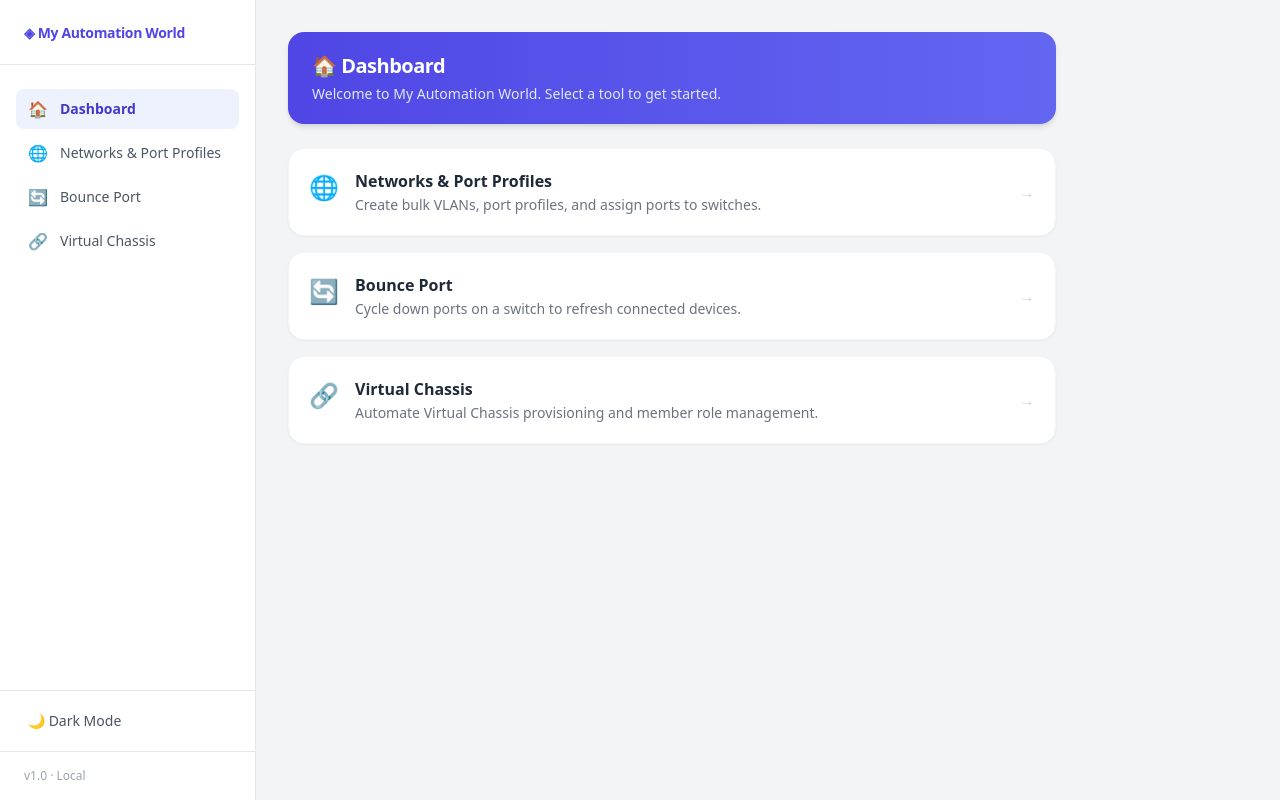
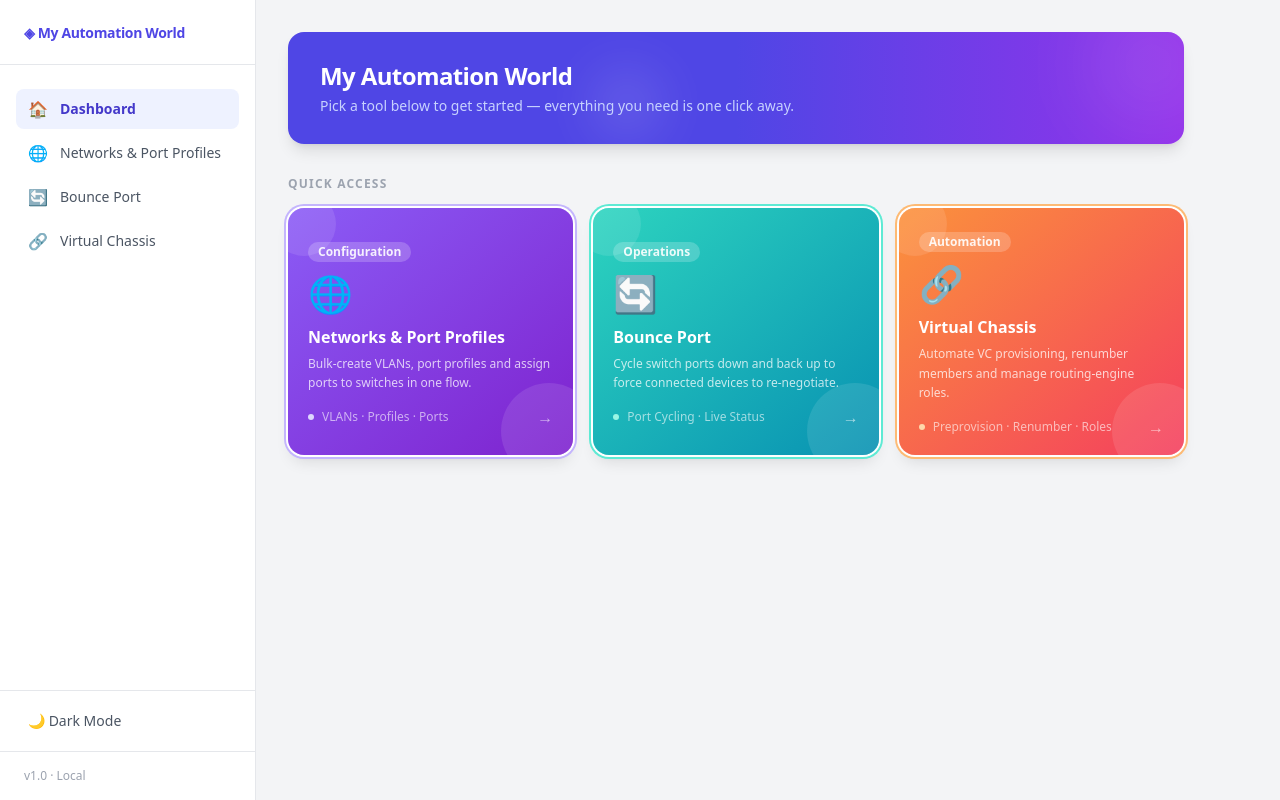
Before and after one commit to amruthasatishkumar/Vkhot-Development, a React (Vite) app in the folder dashboard-app/frontend/: page / in a window 1280 px wide. Built offline with nearby package versions, Linux system fonts and the light colour scheme.

Commit message:
dashboard improvement

```diff
--- a/dashboard-app/frontend/src/pages/DashboardHome.jsx
+++ b/dashboard-app/frontend/src/pages/DashboardHome.jsx
@@ -1,55 +1,99 @@
-const SHORTCUTS = [
+const CARDS = [
   {
     page:        'networks',
     icon:        '🌐',
     title:       'Networks & Port Profiles',
-    description: 'Create bulk VLANs, port profiles, and assign ports to switches.',
+    description: 'Bulk-create VLANs, port profiles and assign ports to switches in one flow.',
+    badge:       'Configuration',
+    stat:        'VLANs · Profiles · Ports',
+    gradient:    'from-violet-500 to-purple-700',
+    ring:        'ring-violet-300 dark:ring-violet-700',
+    badgeBg:     'bg-white/20',
+    dot:         'bg-violet-200',
   },
   {
     page:        'bounce-port',
     icon:        '🔄',
     title:       'Bounce Port',
-    description: 'Cycle down ports on a switch to refresh connected devices.',
+    description: 'Cycle switch ports down and back up to force connected devices to re-negotiate.',
+    badge:       'Operations',
+    stat:        'Port Cycling · Live Status',
+    gradient:    'from-teal-400 to-cyan-600',
+    ring:        'ring-teal-300 dark:ring-teal-700',
+    badgeBg:     'bg-white/20',
+    dot:         'bg-teal-200',
   },
   {
     page:        'virtual-chassis',
     icon:        '🔗',
     title:       'Virtual Chassis',
-    description: 'Automate Virtual Chassis provisioning and member role management.',
+    description: 'Automate VC provisioning, renumber members and manage routing-engine roles.',
+    badge:       'Automation',
+    stat:        'Preprovision · Renumber · Roles',
+    gradient:    'from-orange-400 to-rose-500',
+    ring:        'ring-orange-300 dark:ring-orange-700',
+    badgeBg:     'bg-white/20',
+    dot:         'bg-orange-200',
   },
 ];
 
 export default function DashboardHome({ onNavigate }) {
   return (
-    <div className="space-y-6 max-w-3xl">
+    <div className="space-y-8 max-w-4xl">
 
-      {/* Banner */}
-      <div className="rounded-2xl bg-gradient-to-r from-brand-600 to-indigo-500 px-6 py-5 shadow-md">
-        <p className="text-xl font-bold text-white tracking-tight">🏠 Dashboard</p>
-        <p className="text-sm text-indigo-100 mt-1">
-          Welcome to My Automation World. Select a tool to get started.
+      {/* Hero banner */}
+      <div className="rounded-2xl bg-gradient-to-r from-brand-600 via-indigo-600 to-purple-600 px-8 py-7 shadow-lg relative overflow-hidden">
+        {/* Decorative blobs */}
+        <div className="absolute -top-8 -right-8 h-32 w-32 rounded-full bg-white/10 blur-2xl" />
+        <div className="absolute bottom-0 left-1/3 h-20 w-20 rounded-full bg-white/10 blur-xl" />
+        <p className="text-2xl font-extrabold text-white tracking-tight relative">My Automation World</p>
+        <p className="text-sm text-indigo-200 mt-1 relative">
+          Pick a tool below to get started — everything you need is one click away.
         </p>
       </div>
 
-      {/* Shortcut cards */}
-      <div className="grid grid-cols-1 gap-4">
-        {SHORTCUTS.map(({ page, icon, title, description }) => (
+      {/* Section label */}
+      <div>
+        <p className="text-xs font-bold text-gray-400 dark:text-gray-500 uppercase tracking-widest mb-4">
+          Quick Access
+        </p>
+
+        {/* Cards grid */}
+        <div className="grid grid-cols-1 sm:grid-cols-3 gap-5">
+          {CARDS.map(({ page, icon, title, description, badge, stat, gradient, ring, badgeBg, dot }) => (
             <button
               key={page}
               type="button"
               onClick={() => onNavigate(page)}
-            className="w-full text-left bg-white dark:bg-gray-800 rounded-2xl border border-gray-100 dark:border-gray-700 shadow-sm p-5 flex items-start gap-4 hover:border-brand-300 dark:hover:border-brand-600 hover:shadow-md transition-all group"
+              className={`group relative w-full text-left rounded-2xl bg-gradient-to-br ${gradient} p-5 shadow-lg ring-2 ${ring} ring-offset-2 dark:ring-offset-gray-950 hover:scale-[1.03] hover:shadow-2xl active:scale-[0.98] transition-all duration-200 overflow-hidden`}
             >
-            <span className="text-2xl mt-0.5">{icon}</span>
-            <div className="flex-1 min-w-0">
-              <p className="text-base font-semibold text-gray-800 dark:text-gray-100 group-hover:text-brand-600 dark:group-hover:text-brand-400 transition-colors">
-                {title}
-              </p>
-              <p className="text-sm text-gray-500 dark:text-gray-400 mt-0.5">{description}</p>
+              {/* Decorative circle */}
+              <div className="absolute -bottom-6 -right-6 h-24 w-24 rounded-full bg-white/10" />
+              <div className="absolute -top-4 -left-4 h-16 w-16 rounded-full bg-white/10" />
+
+              {/* Badge */}
+              <span className={`inline-block ${badgeBg} text-white/90 text-xs font-semibold px-2.5 py-0.5 rounded-full mb-3 relative`}>
+                {badge}
+              </span>
+
+              {/* Icon */}
+              <div className="text-4xl mb-3 relative">{icon}</div>
+
+              {/* Title */}
+              <p className="text-base font-bold text-white leading-snug relative">{title}</p>
+
+              {/* Description */}
+              <p className="text-xs text-white/75 mt-1.5 leading-relaxed relative">{description}</p>
+
+              {/* Stat strip */}
+              <div className="mt-4 flex items-center gap-2 relative">
+                <span className={`h-1.5 w-1.5 rounded-full ${dot}`} />
+                <span className="text-xs text-white/60 font-medium">{stat}</span>
+                <span className="ml-auto text-white/60 group-hover:text-white group-hover:translate-x-1 transition-all duration-200 text-base leading-none">→</span>
               </div>
-            <span className="text-gray-300 dark:text-gray-600 group-hover:text-brand-400 dark:group-hover:text-brand-400 transition-colors self-center">→</span>
             </button>
           ))}
+        </div>
       </div>
 
     </div>
```
Lines whose indentation alone changed are shown as unchanged.
